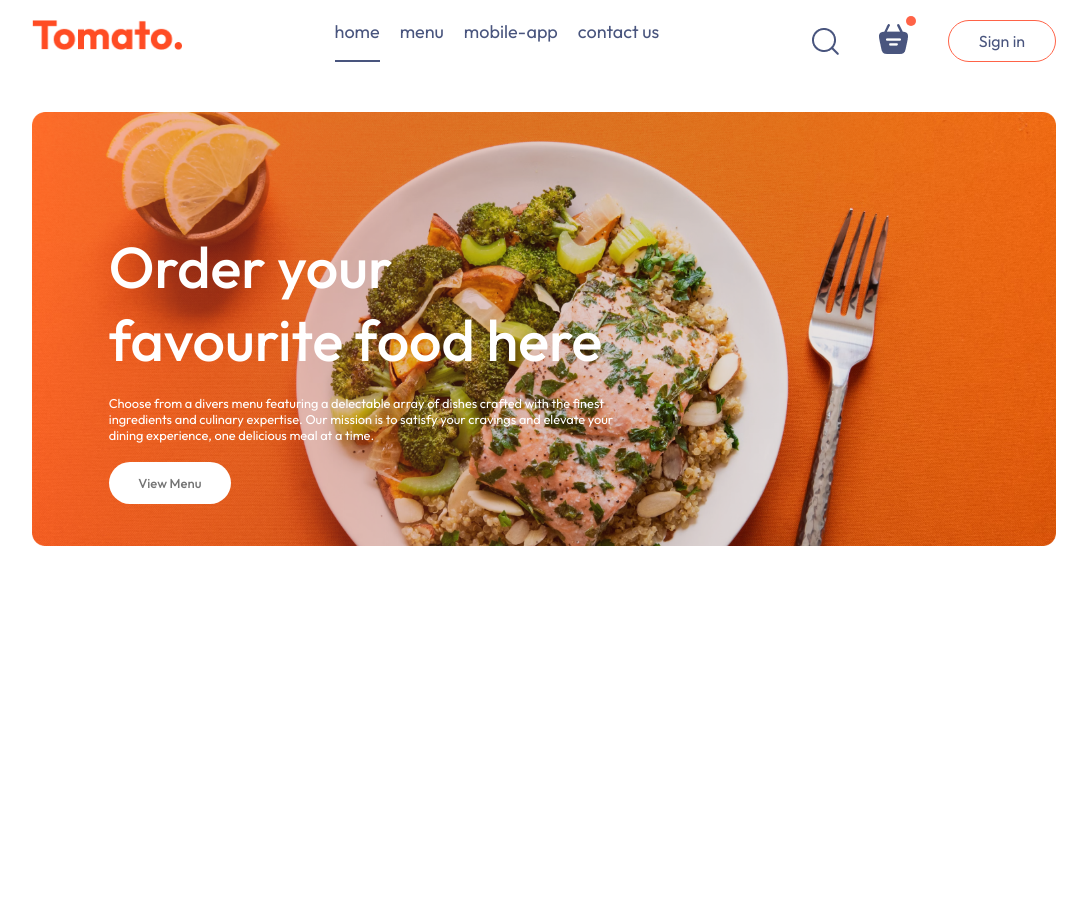
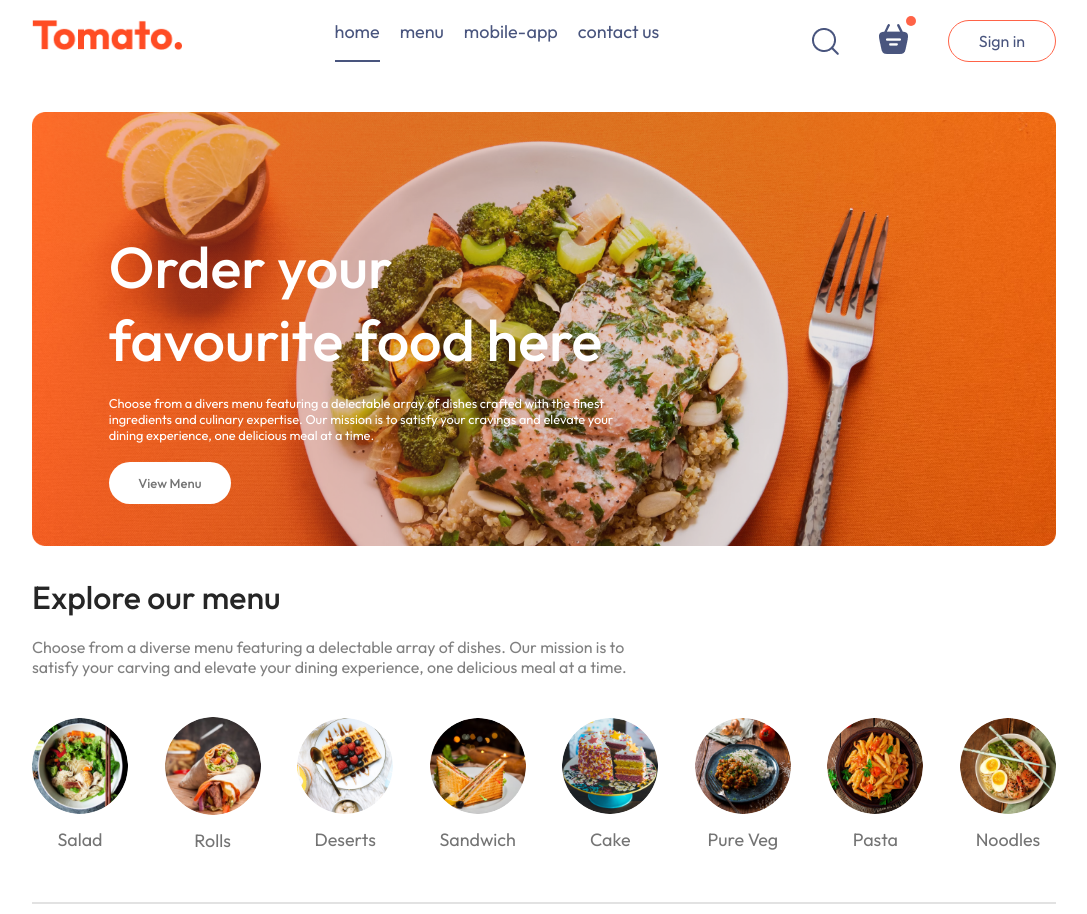
Before and after one commit to TauhidOSD/Food-Delivery-front, a React (Vite) app in the folder frontend/: page / in a window 1280 px wide. Shown: the whole page, without its empty margins (96-1183 px from the left). Before the commit the page ends 800 px from the top, so only its background shows below. Built offline with nearby package versions, Linux system fonts and the light colour scheme.

Commit message:
Explore menu component Created

```diff
--- /dev/null
+++ b/frontend/src/Components/ExploreMenu/ExploreMenu.css
@@ -0,0 +1,46 @@
+.explore-menu{
+    display: flex;
+    flex-direction: column;
+    gap: 20px;
+}
+.explore-menu h1{
+    color: #262626;
+    font-weight: 500;
+}
+.explore-menu-text{
+    max-width: 60%;
+    color: #808080;
+}
+.explore-menu-list{
+    display: flex;
+    justify-content: space-between;
+    align-items: center;
+    gap: 30px;
+    text-align: center;
+    margin: 20px 0px;
+    overflow-x: scroll;
+}
+.explore-menu-list::-webkit-scrollbar{
+    display: none;
+}
+.explore-menu-list-item img{
+    width: 7.5vw;
+    min-width: 80px;
+    cursor: pointer;
+    border-radius: 50%;
+    transition: 0.2s;
+
+}
+.explore-menu-list-item p{
+    margin-top: 10px;
+    color: #747474;
+    font-size: max(1.4vw,16px);
+    cursor: pointer ;
+
+}
+.explore-menu hr{
+    margin: 10px 0px ;
+    height: 2px;
+    background-color: #e2e2e2;
+    border: none;
+}
--- /dev/null
+++ b/frontend/src/Components/ExploreMenu/ExploreMenu.jsx
@@ -0,0 +1,23 @@
+import './ExploreMenu.css'
+import { menu_list } from '../../assets/assets';
+const ExploreMenu = () => {
+    return (
+        <div className='explore-menu' id='explore-menu'>
+            <h1>Explore our menu</h1>
+            <p className='explore-menu-text'>Choose from a diverse menu featuring a delectable array of dishes. Our mission is to satisfy your carving and elevate your dining experience, one delicious meal at a time.</p>
+            <div className="explore-menu-list">
+               {menu_list.map((item,index)=>{
+                return (
+                    <div key={index} className='explore-menu-list-item'>
+                        <img src={item.menu_image} alt="" />
+                        <p>{item.menu_name}</p>
+                    </div>
+                )
+               })}
+            </div>
+            <hr />
+        </div>
+    );
+};
+
+export default ExploreMenu;
--- a/frontend/src/Pages/Home/Home.jsx
+++ b/frontend/src/Pages/Home/Home.jsx
@@ -1,9 +1,11 @@
+import ExploreMenu from '../../Components/ExploreMenu/ExploreMenu';
 import Header from '../../Components/Header/Header';
 import './Home.css'
 const Home = () => {
     return (
         <div>
            <Header/>
+           <ExploreMenu/>
         </div>
     );
 };
```
